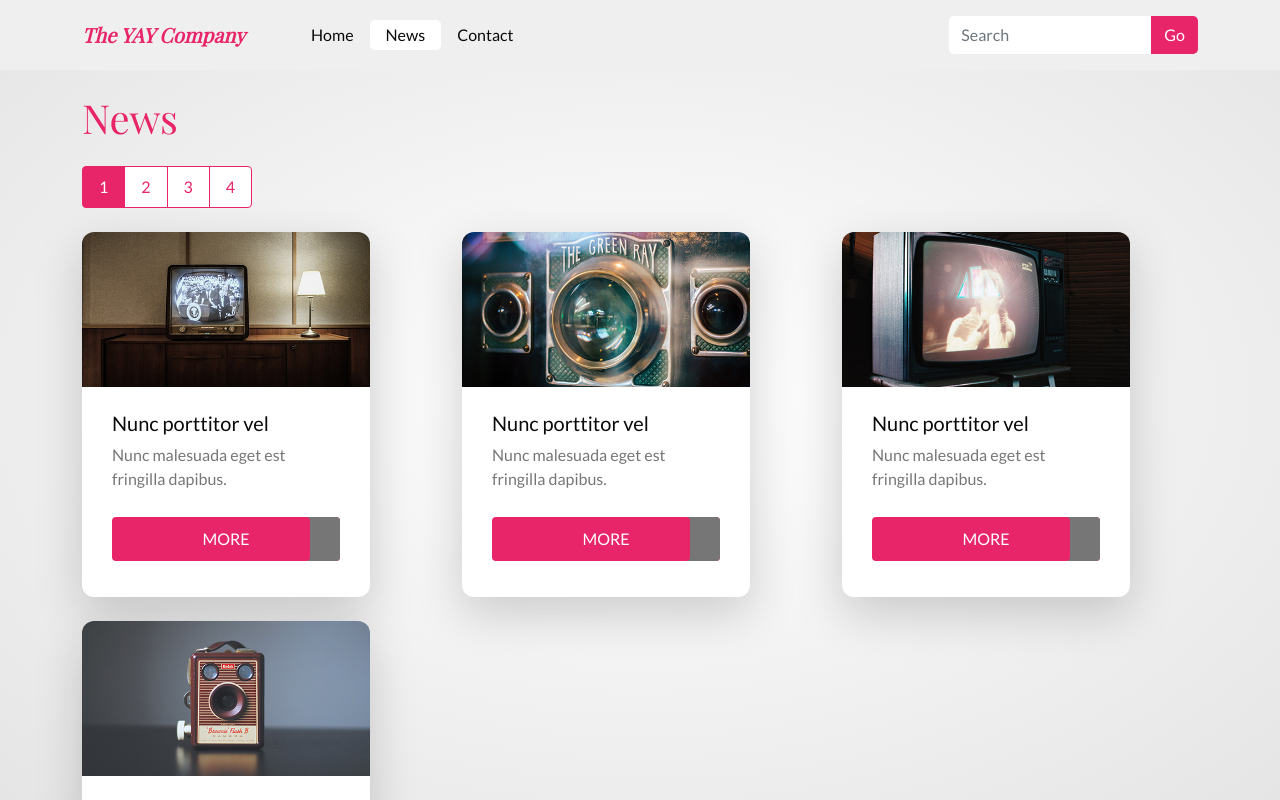
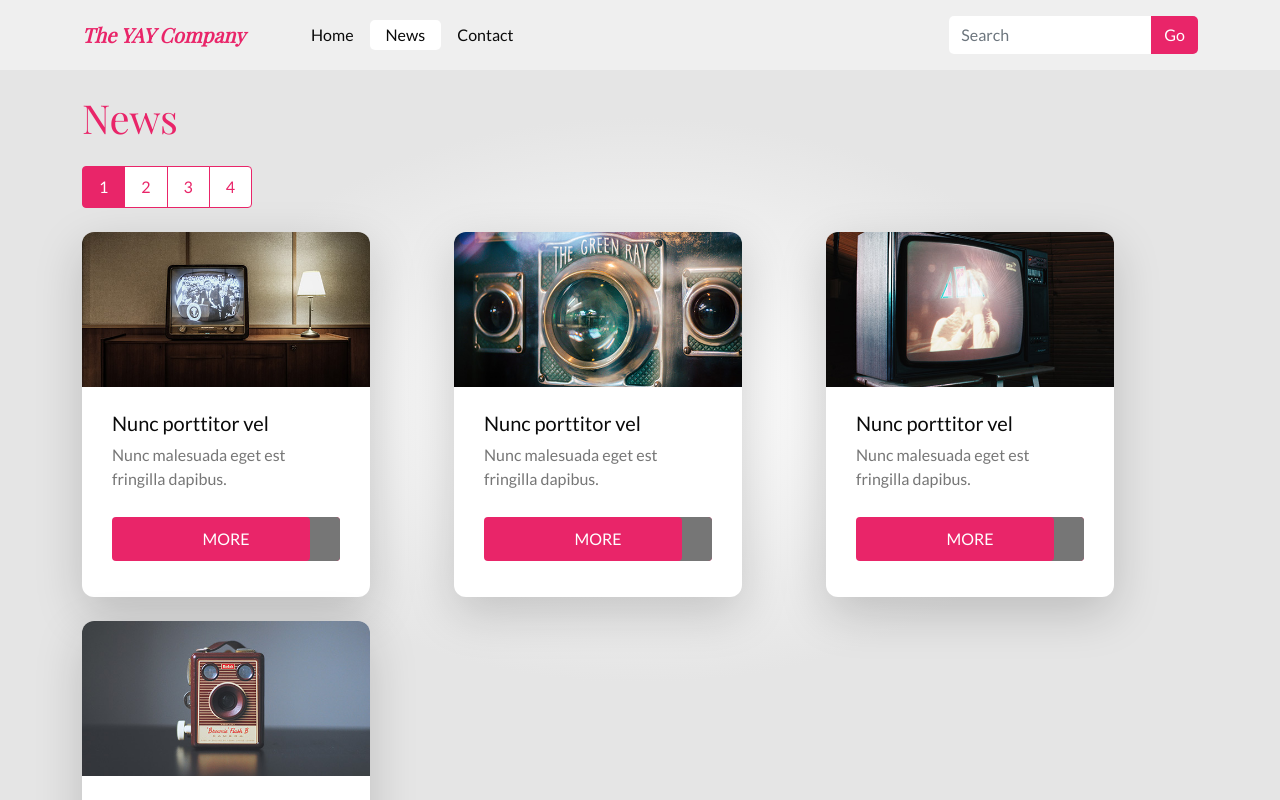
Before and after one commit to Noroff-FEU-Assignments/css-frameworks-ca-dahltina, a React (Create React App) app: page /news in a window 1280 px wide. Shown: the top 800 px of the page. Built offline with nearby package versions, Linux system fonts and the light colour scheme; a web font is replaced by a local one.

Commit message:
Fix gutter width cards lg-xl

```diff
--- a/src/components/news/Cards.js
+++ b/src/components/news/Cards.js
@@ -14,7 +14,7 @@ import Img8 from '../../images/news-images/news-8.jpg';
 
 function Cards() {
   return (
-    <div>
+    <div className="cards">
       <Row>
         <Col>
           <Card style={{ width: '18rem' }} className="mb-4 shadow-lg">
--- a/src/sass/partials/_news.scss
+++ b/src/sass/partials/_news.scss
@@ -1,3 +1,9 @@
+.cards {
+  .row {
+    --bs-gutter-x: 0;
+    margin-bottom: 10px;
+  }
+}
 
 .card-body {
   .btn-primary {
--- a/src/sass/style.scss
+++ b/src/sass/style.scss
@@ -3,7 +3,7 @@ $color-primary: #E92569;
 $color-text-dark: #0A0A0A;
 $color-text: #767676;
 $color-white: #fff;
-$color-background: radial-gradient(#fff, #e5e5e5);
+$color-background: radial-gradient(#fff 0%, #e5e5e5 50%);
 $color-nav: #EFEFEF;
 
 // typography
```
